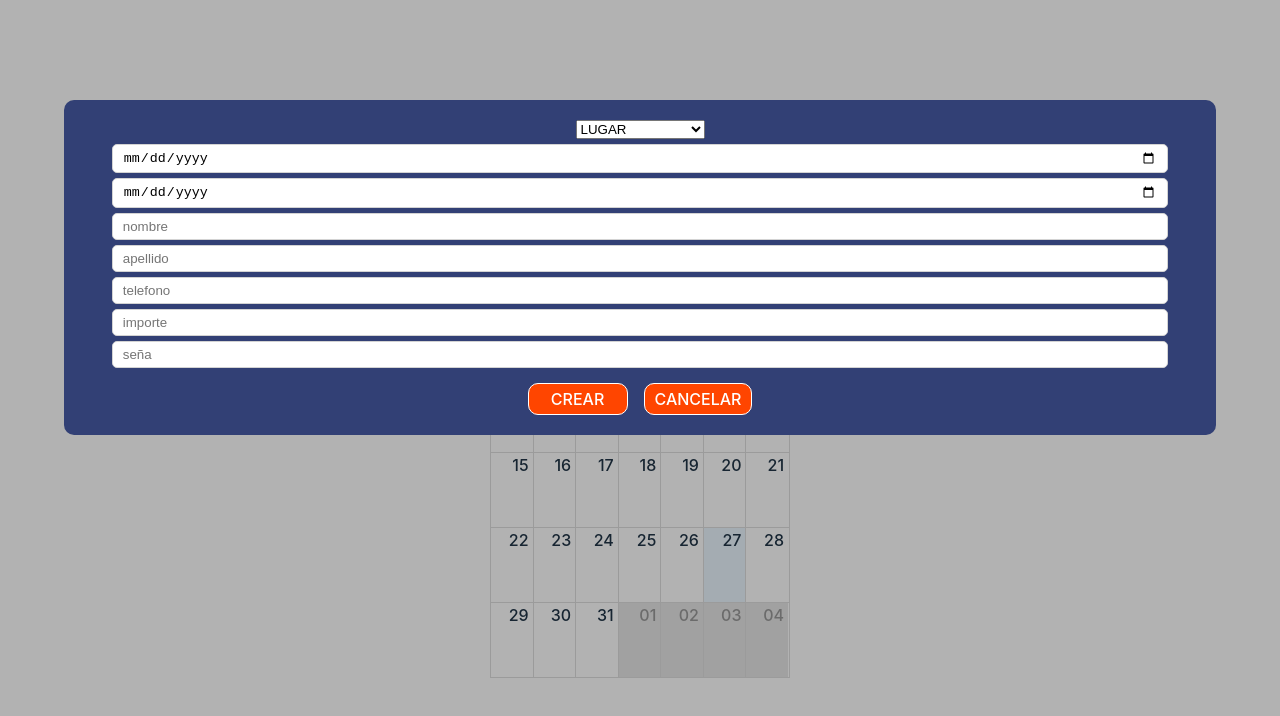
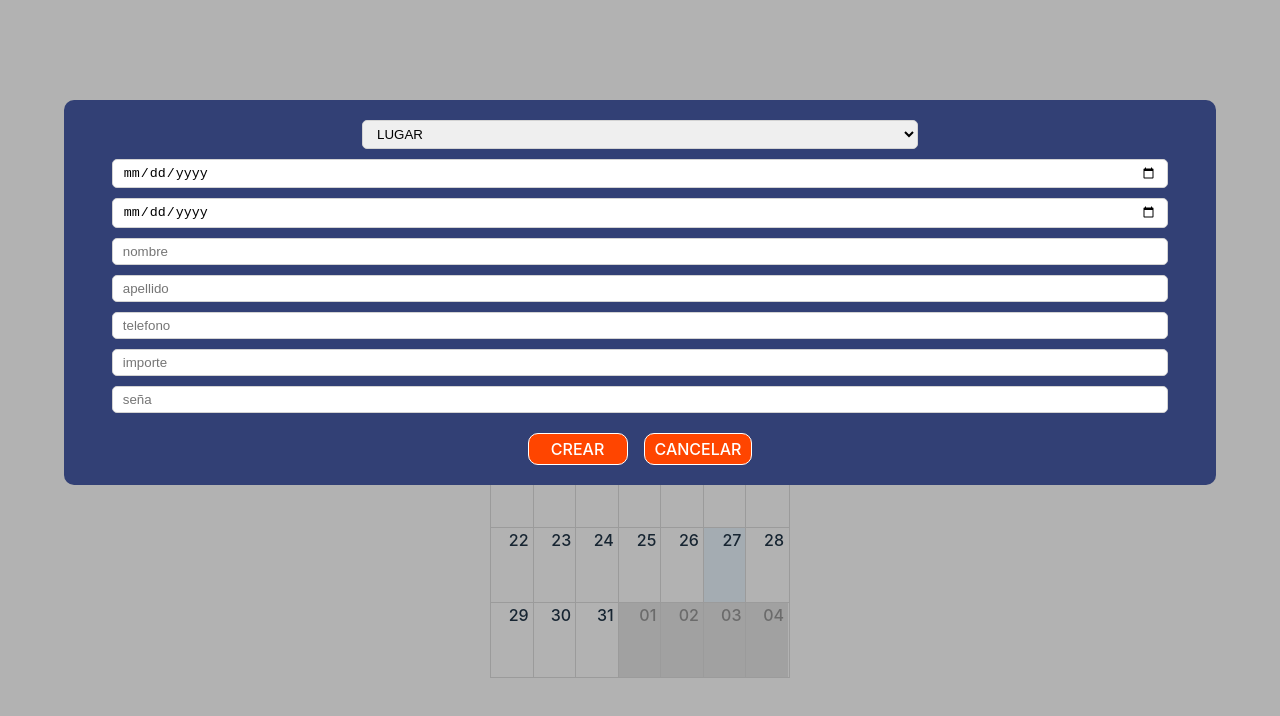
Before and after one commit to martinagusti/reservas, a React (Vite) app: page / in a window 1280 px wide. Both pictures are taken after a click on the button "CREAR". Shown: the top 716 px of the page. Built offline with nearby package versions, Linux system fonts and the light colour scheme; no server answers.

Commit message:
actualizzo valor de la seña

```diff
--- a/src/pages/Principal.jsx
+++ b/src/pages/Principal.jsx
@@ -73,6 +73,10 @@ function Principal({ reservas, setReservas, datos, setDatos }) {
 
   const onSubmit = async (data, e) => {
     e.preventDefault();
+
+    if (data.seña == "") {
+      data.seña = 0;
+    }
 
     const {
       nombre,
@@ -296,9 +300,7 @@ function Principal({ reservas, setReservas, datos, setDatos }) {
                 type="number"
                 id="seña"
                 placeholder="seña"
-                {...register("seña", {
-                  required: true,
-                })}
+                {...register("seña", {})}
               />
               {errors.seña?.type === "required" && <span>Campo requerido</span>}
 
--- a/src/pages/principal.css
+++ b/src/pages/principal.css
@@ -147,11 +147,18 @@
   flex-direction: column;
   justify-content: center;
   align-items: center;
-  gap: 5px;
+  gap: 10px;
 }
 
 .form-container input {
   width: 95%;
+  border-radius: 5px;
+  border: 1px solid lightgray;
+  padding: 5px 10px;
+}
+
+.form-container select {
+  width: 50%;
   border-radius: 5px;
   border: 1px solid lightgray;
   padding: 5px 10px;
```
